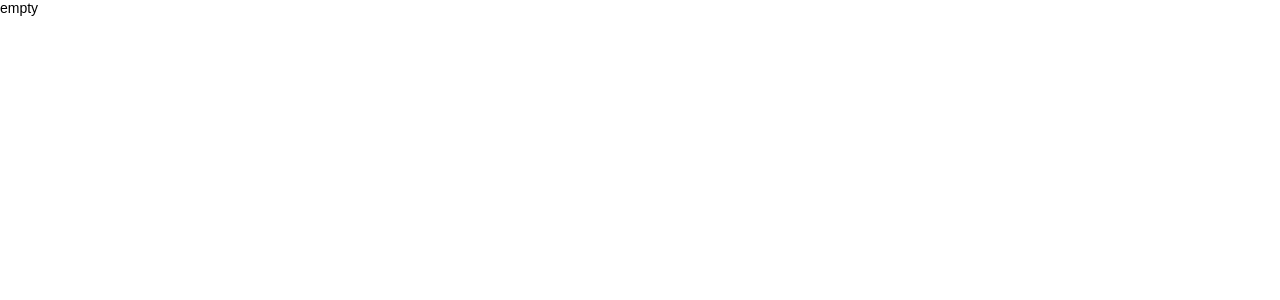
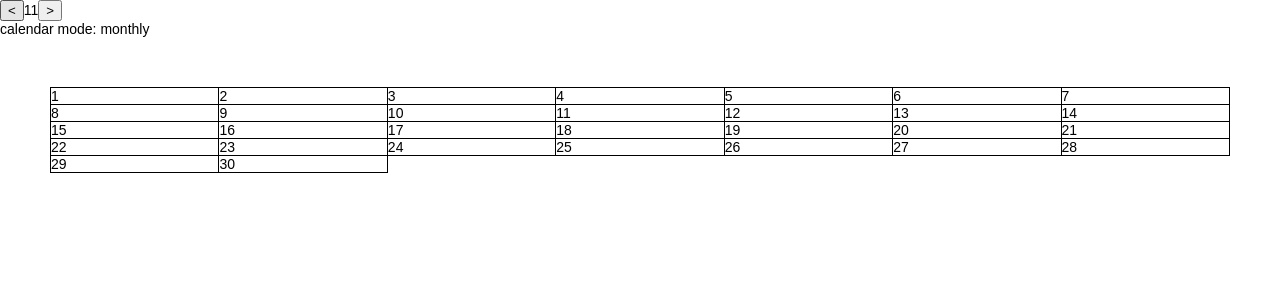
Before and after one commit to video-kid/calendar-app, a React (Create React App) app: page / in a window 1280 px wide. Shown: the top 300 px of the page. Built offline with nearby package versions, Linux system fonts and the light colour scheme.

Commit message:
add basic calendar markup

```diff
--- a/package.json
+++ b/package.json
@@ -11,6 +11,7 @@
     "@types/react": "^18.0.25",
     "@types/react-dom": "^18.0.8",
     "@types/styled-components": "^5.1.26",
+    "date-fns": "^2.29.3",
     "react": "^18.2.0",
     "react-dom": "^18.2.0",
     "react-scripts": "5.0.1",
--- a/src/App.tsx
+++ b/src/App.tsx
@@ -1,12 +1,15 @@
 import GlobalStyle from "./themes/globalStyles";
 import { ThemeProvider } from "styled-components";
 import { mainTheme } from "./themes/themes";
+import Calendar from "./components/Calendar/Calendar";
 
 const App = () => {
   return (
     <div className="App">
       <GlobalStyle />
-      <ThemeProvider theme={mainTheme}>empty</ThemeProvider>
+      <ThemeProvider theme={mainTheme}>
+        <Calendar />
+      </ThemeProvider>
     </div>
   );
 };
--- /dev/null
+++ b/src/components/Calendar/Calendar.tsx
@@ -0,0 +1,52 @@
+import { getMonth, lastDayOfMonth } from "date-fns";
+import styled from "styled-components";
+
+import Day from "../Day/Day";
+
+const getCurrentEpochTime = (): number => Date.now();
+
+const getMonthNumber = (date: number) => getMonth(date) + 1;
+
+const createMonthlyArray = (date: number) => {
+  return Array.from(
+    { length: lastDayOfMonth(date).getDate() },
+    (v, dayIndex) => ({ day: dayIndex + 1 })
+  );
+};
+
+const CalendarWrapper = styled.div`
+  display: grid;
+  grid-template-columns: repeat(7, 1fr);
+  margin: 50px;
+  border-top: 1px solid black;
+  border-left: 1px solid black;
+`;
+
+interface CalendarProps {
+  initialDate?: number;
+  displayMode?: "monthly" | "weekly" | "daily";
+}
+
+const Calendar = ({
+  initialDate = getCurrentEpochTime(),
+  displayMode = "monthly",
+}: CalendarProps) => {
+  console.log(createMonthlyArray(initialDate));
+  return (
+    <div>
+      <div>
+        <button>{`<`}</button>
+        {getMonthNumber(initialDate)}
+        <button>{`>`}</button>
+      </div>
+      <div>calendar mode: {displayMode}</div>
+      <CalendarWrapper>
+        {createMonthlyArray(initialDate).map(({ day }) => (
+          <Day key={day} day={day} />
+        ))}
+      </CalendarWrapper>
+    </div>
+  );
+};
+
+export default Calendar;
--- /dev/null
+++ b/src/components/Day/Day.tsx
@@ -0,0 +1,17 @@
+import styled from "styled-components";
+
+interface DayProps {
+  day: number;
+}
+
+const DayWrapper = styled.div`
+  display: flex;
+  border-right: 1px solid black;
+  border-bottom: 1px solid black;
+`;
+
+const Day = ({ day, ...props }: DayProps) => {
+  return <DayWrapper {...props}>{day}</DayWrapper>;
+};
+
+export default Day;
```
Also changed, not shown: 1 other file (tests, documents, lock files or other folders).
